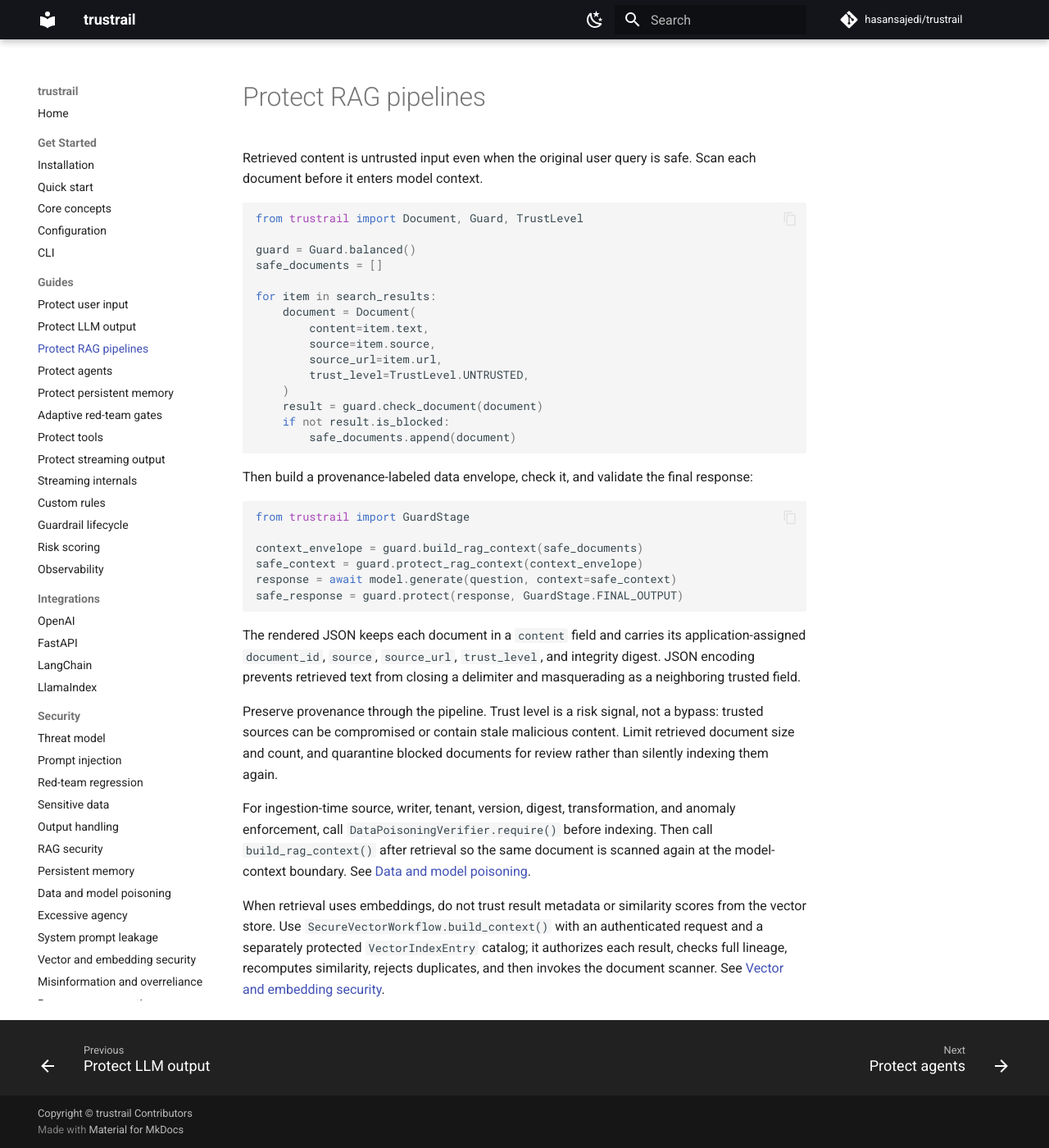
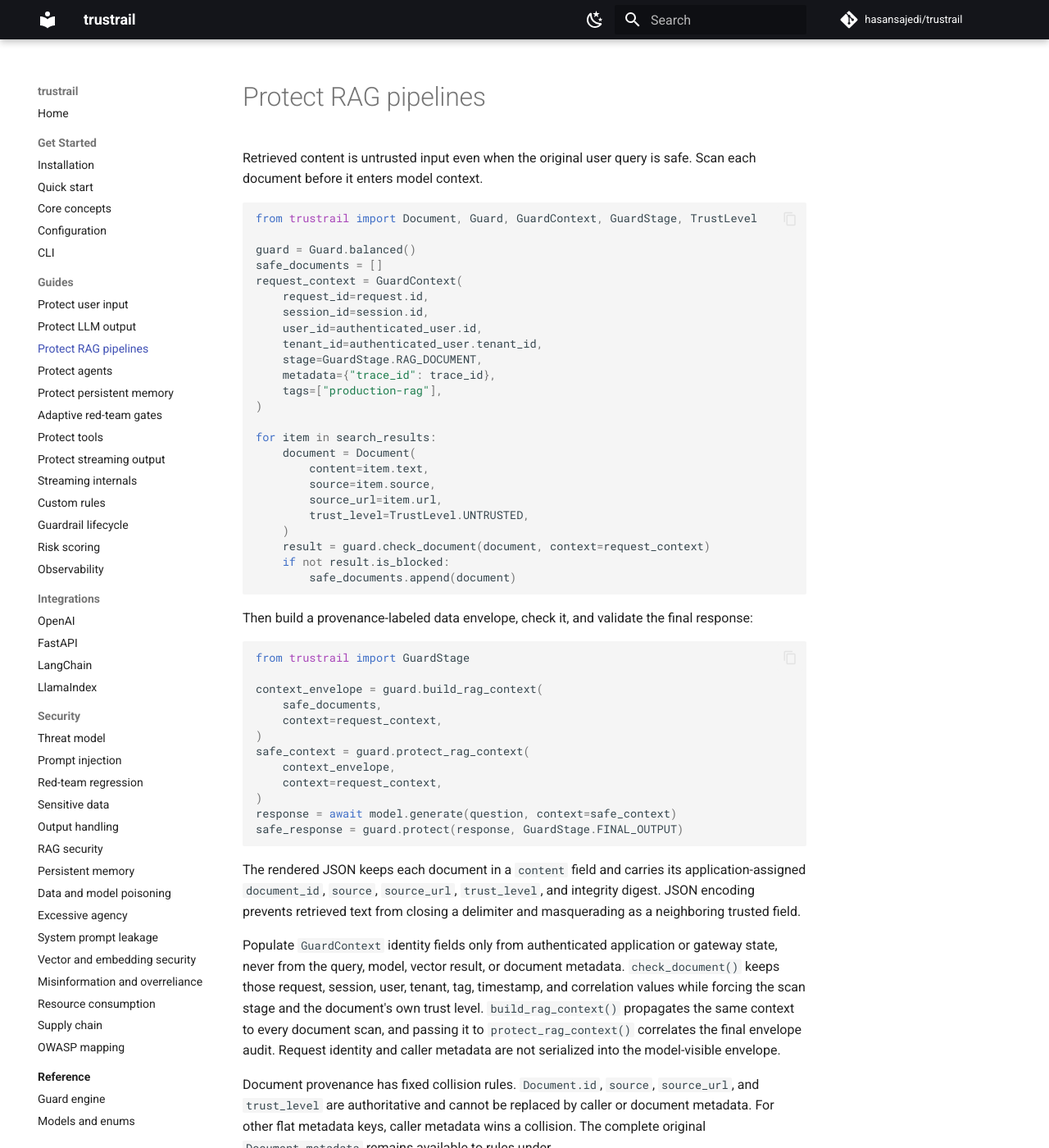
Before and after one commit to hasansajedi/trustrail, an MkDocs documentation site: the page built from docs/guides/protect-rag.md, in a window 1280 px wide and 1400 px high. Shown: the whole window at 82% size. Built offline with MkDocs 1.6.1 and Material for MkDocs 9.7.7, drawn with Linux system fonts in a browser that asks for light colours; comment, search, counter and statistics services are not loaded; some of the changed text lies outside the part shown.

Commit message:
fix(rag): preserve provenance across caller context boundaries
- merge request, session, user, tenant, tag, and correlation data into RAG scans
- keep document ID, source, source URL, and trust level authoritative
- prevent caller context and metadata from elevating document trust
- define collision precedence and retain original document metadata
- propagate context through RAG assembly and final envelope validation
- preserve identity correlation across document and envelope audit events
- keep caller identity and metadata out of model-visible RAG JSON
- add provenance, multi-tenant, collision, envelope, and audit regression tests
- document the production context propagation workflow

````diff
--- a/docs/guides/protect-rag.md
+++ b/docs/guides/protect-rag.md
@@ -4,10 +4,19 @@ Retrieved content is untrusted input even when the original user query is safe.
 Scan each document before it enters model context.
 
 ```python
-from trustrail import Document, Guard, TrustLevel
+from trustrail import Document, Guard, GuardContext, GuardStage, TrustLevel
 
 guard = Guard.balanced()
 safe_documents = []
+request_context = GuardContext(
+    request_id=request.id,
+    session_id=session.id,
+    user_id=authenticated_user.id,
+    tenant_id=authenticated_user.tenant_id,
+    stage=GuardStage.RAG_DOCUMENT,
+    metadata={"trace_id": trace_id},
+    tags=["production-rag"],
+)
 
 for item in search_results:
     document = Document(
@@ -16,7 +25,7 @@ for item in search_results:
         source_url=item.url,
         trust_level=TrustLevel.UNTRUSTED,
     )
-    result = guard.check_document(document)
+    result = guard.check_document(document, context=request_context)
     if not result.is_blocked:
         safe_documents.append(document)
 ```
@@ -27,8 +36,14 @@ response:
 ```python
 from trustrail import GuardStage
 
-context_envelope = guard.build_rag_context(safe_documents)
-safe_context = guard.protect_rag_context(context_envelope)
+context_envelope = guard.build_rag_context(
+    safe_documents,
+    context=request_context,
+)
+safe_context = guard.protect_rag_context(
+    context_envelope,
+    context=request_context,
+)
 response = await model.generate(question, context=safe_context)
 safe_response = guard.protect(response, GuardStage.FINAL_OUTPUT)
 ```
@@ -37,6 +52,21 @@ The rendered JSON keeps each document in a `content` field and carries its
 application-assigned `document_id`, `source`, `source_url`, `trust_level`, and
 integrity digest. JSON encoding prevents retrieved text from closing a delimiter
 and masquerading as a neighboring trusted field.
+
+Populate `GuardContext` identity fields only from authenticated application or
+gateway state, never from the query, model, vector result, or document metadata.
+`check_document()` keeps those request, session, user, tenant, tag, timestamp,
+and correlation values while forcing the scan stage and the document's own trust
+level. `build_rag_context()` propagates the same context to every document scan,
+and passing it to `protect_rag_context()` correlates the final envelope audit.
+Request identity and caller metadata are not serialized into the model-visible
+envelope.
+
+Document provenance has fixed collision rules. `Document.id`, `source`,
+`source_url`, and `trust_level` are authoritative and cannot be replaced by
+caller or document metadata. For other flat metadata keys, caller metadata wins
+a collision. The complete original `Document.metadata` remains available to
+rules under `context.metadata["document_metadata"]`.
 
 Preserve provenance through the pipeline. Trust level is a risk signal, not a
 bypass: trusted sources can be compromised or contain stale malicious content.
````
Also changed, not shown: docs/security/rag-security.md (+20 -2 lines), 4 other files.
